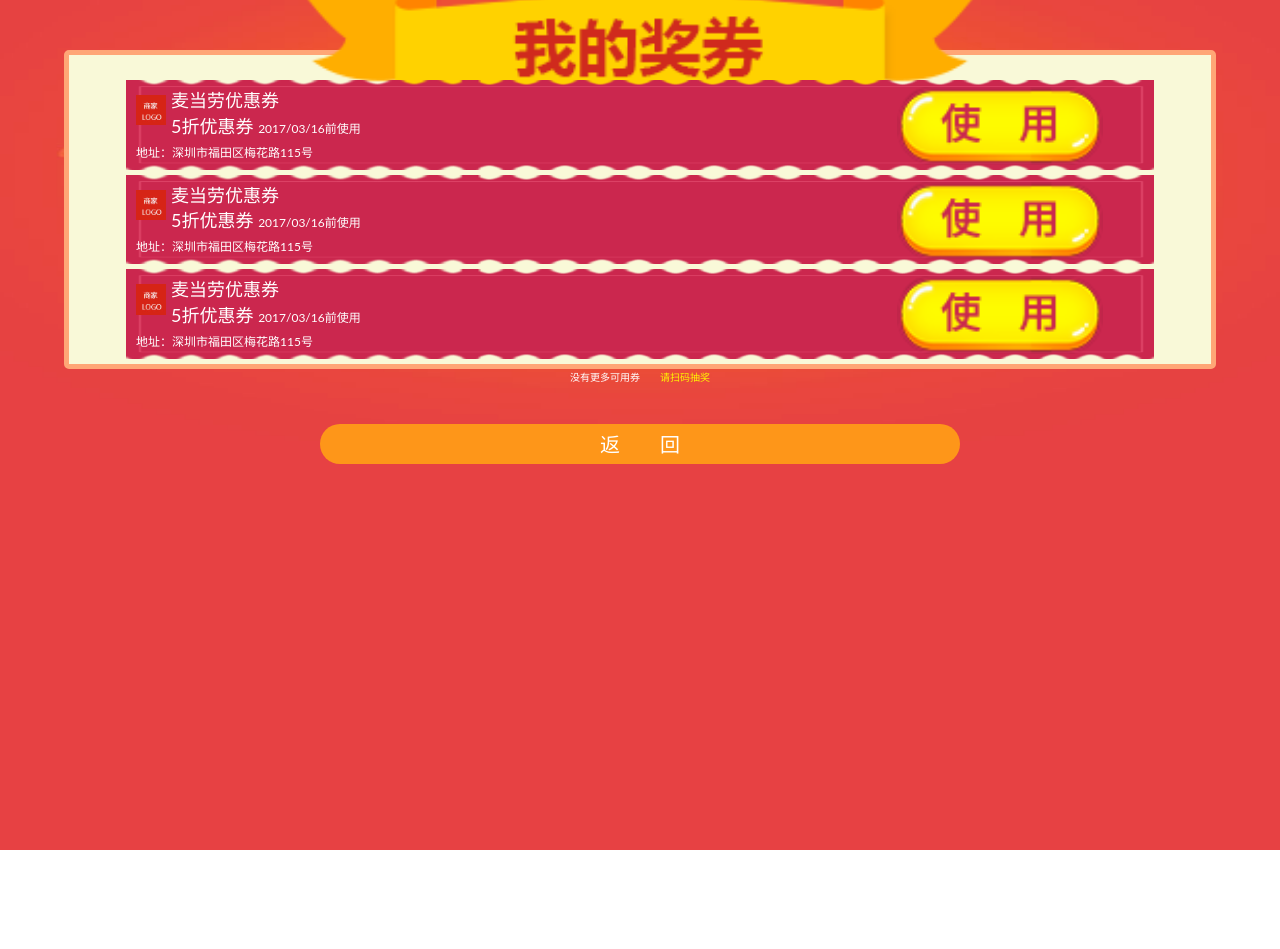
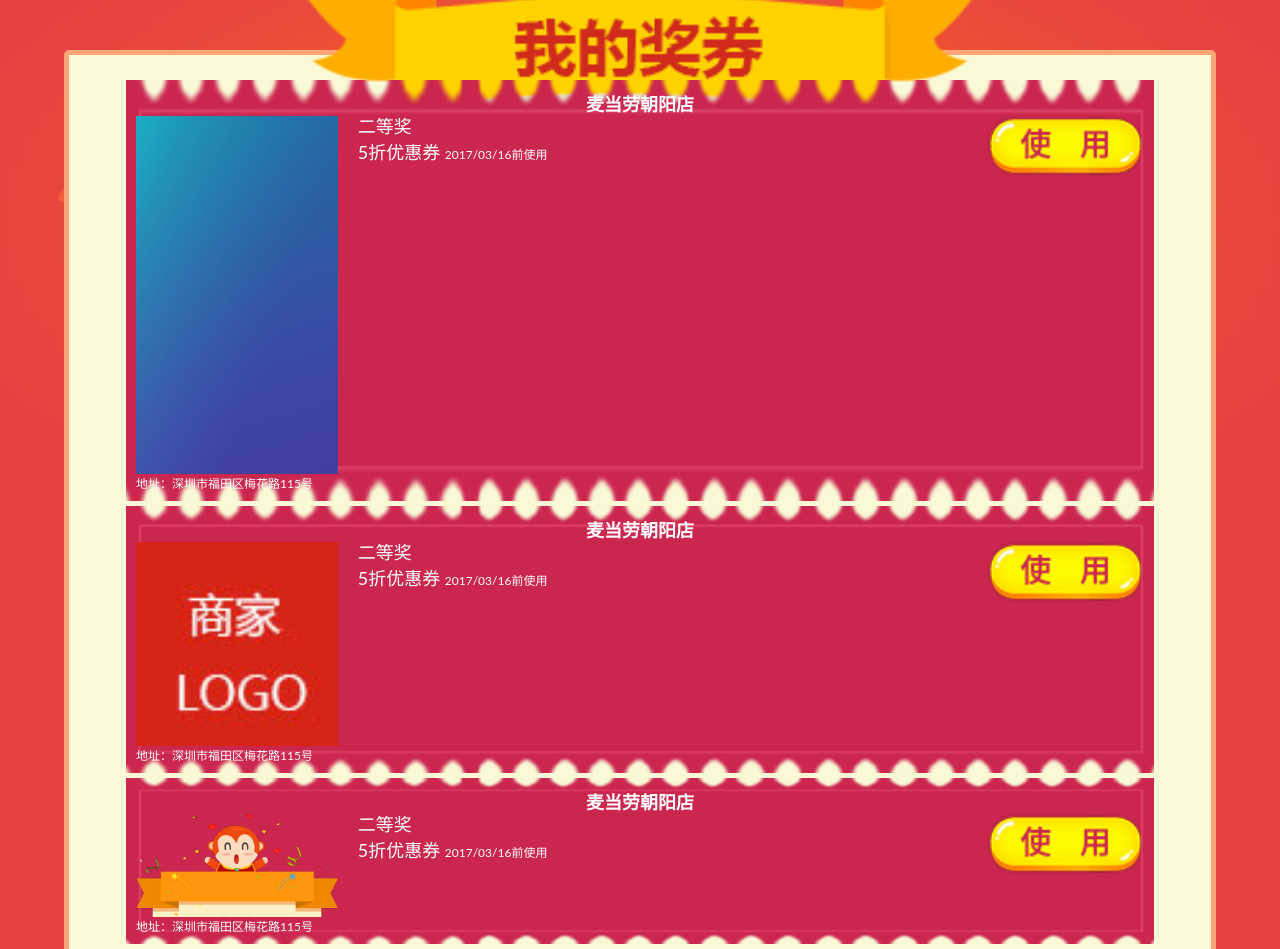
Before and after one commit to miraclehjt/youdianniu, a website: page src/my-ticket.html in a window 1280 px wide. Shown: the top 949 px of the page. Before the commit the page ends 850 px from the top, so only its background shows below. Drawn offline with nearby package versions, Linux system fonts and the light colour scheme.

Commit message:
修改奖券样式

```diff
--- a/src/css/app.less
+++ b/src/css/app.less
@@ -401,16 +401,22 @@
     }
     .ticket-contant{
       position: relative;
+      overflow: auto;
       width: 90%;
       margin:5px auto;
       background: url("../images/ticket-bg.png") no-repeat center;
       background-size: 100% 100%;
       padding:10px;
       color:white;
+      h6.shop-name{
+        font-size: 18px;
+        text-align: center;
+      }
       button{
-        position: absolute;
-        top:8%;
-        right:5%;
+        //position: absolute;
+        //top:8%;
+        //right:5%;
+        float: right;
         color:transparent;
         width: 20%;
         border: none;
@@ -420,13 +426,14 @@
         }
       }
       img.shop-logo{
-        width: 30px;
+        width: 20%;
         float: left;
-        margin:5px 5px 0 0;
+        margin:0 5px 0 0;
       }
       p.ticket-data{
         font-size: 1.8rem;
         margin-bottom: 5px;
+        padding-left: 22%;
         span{
           font-size: 12px;
           white-space: nowrap;
@@ -435,9 +442,11 @@
       p.ticket-name{
         font-size: 1.8rem;
         line-height: 1.2;
+        padding-left: 22%;
       }
-      p.shop-name{
+      p.shop-addr{
         font-size: 12px;
+        clear: both;
       }
     }
   }
@@ -566,7 +575,6 @@
     }
   }
   .meizhong{
-    display: block;
     padding-top: 30px;
     .meizhong-info{
       background: url("../images/bg-meizhong.png") no-repeat top;
@@ -597,25 +605,26 @@
         border-bottom-right-radius: 5px;
         .ticket-contant{
           width: 90%;
+          overflow: auto;
           margin:5px auto;
           background: url("../images/ticket-bg-2.png") no-repeat center;
           background-size: 100% 100%;
           padding:10px;
           color:white;
           img.shop-logo{
-            width: 30px;
+            width: 20%;
             float: left;
             margin:5px 5px 0 0;
           }
           p.ticket-data{
             font-size: 1.8rem;
             margin-bottom: 5px;
-            text-align: center;
-            clear: both;
+            padding-left: 22%;
           }
           p.ticket-name{
             font-size: 1.8rem;
             line-height: 1.2;
+            padding-left: 22%;
             span{
               font-size: 12px;
               white-space: nowrap;
@@ -623,6 +632,7 @@
           }
           p.shop-name{
             font-size: 12px;
+            clear: both;
           }
         }
         .xuanchuan-contant{
@@ -662,25 +672,26 @@
         border-bottom-right-radius: 5px;
         .ticket-contant{
           width: 90%;
+          overflow: auto;
           margin:5px auto;
           background: url("../images/ticket-bg-2.png") no-repeat center;
           background-size: 100% 100%;
           padding:10px;
           color:white;
           img.shop-logo{
-            width: 30px;
+            width: 20%;
             float: left;
             margin:5px 5px 0 0;
           }
           p.ticket-data{
             font-size: 1.8rem;
             margin-bottom: 5px;
-            text-align: center;
-            clear: both;
+            padding-left: 22%;
           }
           p.ticket-name{
             font-size: 1.8rem;
             line-height: 1.2;
+            padding-left: 22%;
             span{
               font-size: 12px;
               white-space: nowrap;
@@ -688,6 +699,7 @@
           }
           p.shop-name{
             font-size: 12px;
+            clear: both;
           }
         }
         .xuanchuan-contant{
--- a/src/my-ticket.html
+++ b/src/my-ticket.html
@@ -10,25 +10,25 @@
     <main class="ticket-area">
         <img src="images/ticket-head.png" alt="bg">
         <div class="ticket-contant">
-            <button><img src="images/btn-use.png" alt=""></button>
-            <img src="images/logo.jpg" alt="logo" class="shop-logo">
-            <p class="ticket-name">麦当劳优惠券</p>
+            <h6 class="shop-name">麦当劳朝阳店</h6>
+            <img src="images/bg-1.jpg" alt="logo" class="shop-logo">
+            <p class="ticket-name">二等奖 <button><img src="images/btn-use.png" alt=""></button></p>
             <p class="ticket-data">5折优惠券 <span>2017/03/16前使用</span></p>
-            <p class="shop-name">地址：深圳市福田区梅花路115号</p>
+            <p class="shop-addr">地址：深圳市福田区梅花路115号</p>
         </div>
         <div class="ticket-contant">
-            <button><img src="images/btn-use.png" alt=""></button>
+            <h6 class="shop-name">麦当劳朝阳店</h6>
             <img src="images/logo.jpg" alt="logo" class="shop-logo">
-            <p class="ticket-name">麦当劳优惠券</p>
+            <p class="ticket-name">二等奖 <button><img src="images/btn-use.png" alt=""></button></p>
             <p class="ticket-data">5折优惠券 <span>2017/03/16前使用</span></p>
-            <p class="shop-name">地址：深圳市福田区梅花路115号</p>
+            <p class="shop-addr">地址：深圳市福田区梅花路115号</p>
         </div>
         <div class="ticket-contant">
-            <button><img src="images/btn-use.png" alt=""></button>
-            <img src="images/logo.jpg" alt="logo" class="shop-logo">
-            <p class="ticket-name">麦当劳优惠券</p>
+            <h6 class="shop-name">麦当劳朝阳店</h6>
+            <img src="images/bg-zhongjiang.png" alt="logo" class="shop-logo">
+            <p class="ticket-name">二等奖 <button><img src="images/btn-use.png" alt=""></button></p>
             <p class="ticket-data">5折优惠券 <span>2017/03/16前使用</span></p>
-            <p class="shop-name">地址：深圳市福田区梅花路115号</p>
+            <p class="shop-addr">地址：深圳市福田区梅花路115号</p>
         </div>
     </main>
     <p class="tishi-info">没有更多可用券　　<span>请扫码抽奖</span></p>
```
Also changed, not shown: src/choujiang.html (+4 -4 lines), src/css/app.css.
